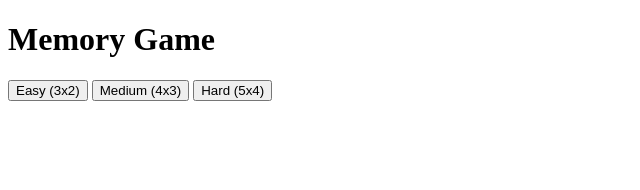
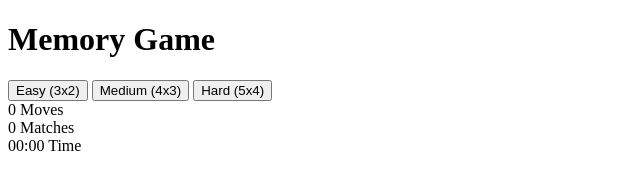
Before and after one commit to Ahmed8881/Memory-Game, a plain HTML site: page index.html in a window 1280 px wide. Shown: the whole page, without its empty margins (0-640 px from the left). Drawn offline with Linux system fonts and the light colour scheme.

Commit message:
Add game statistics section to HTML for Memory Game

```diff
--- a/index.html
+++ b/index.html
@@ -17,6 +17,22 @@
             <button class="level-btn" data-level="medium">Medium (4x3)</button>
             <button class="level-btn" data-level="hard">Hard (5x4)</button>
         </div>
+         <div class="stats">
+            <div class="stat">
+                <span class="stat-value" id="moves">0</span>
+                <span class="stat-label">Moves</span>
+            </div>
+            <div class="stat">
+                <span class="stat-value" id="matches">0</span>
+                <span class="stat-label">Matches</span>
+            </div>
+            <div class="stat">
+                <span class="stat-value" id="timer">00:00</span>
+                <span class="stat-label">Time</span>
+            </div>
+                    <div class="game-board easy" id="gameBoard"></div>
+
+        </div>
     <script src="script.js" defer></script>
 </body>
 </html>
```
